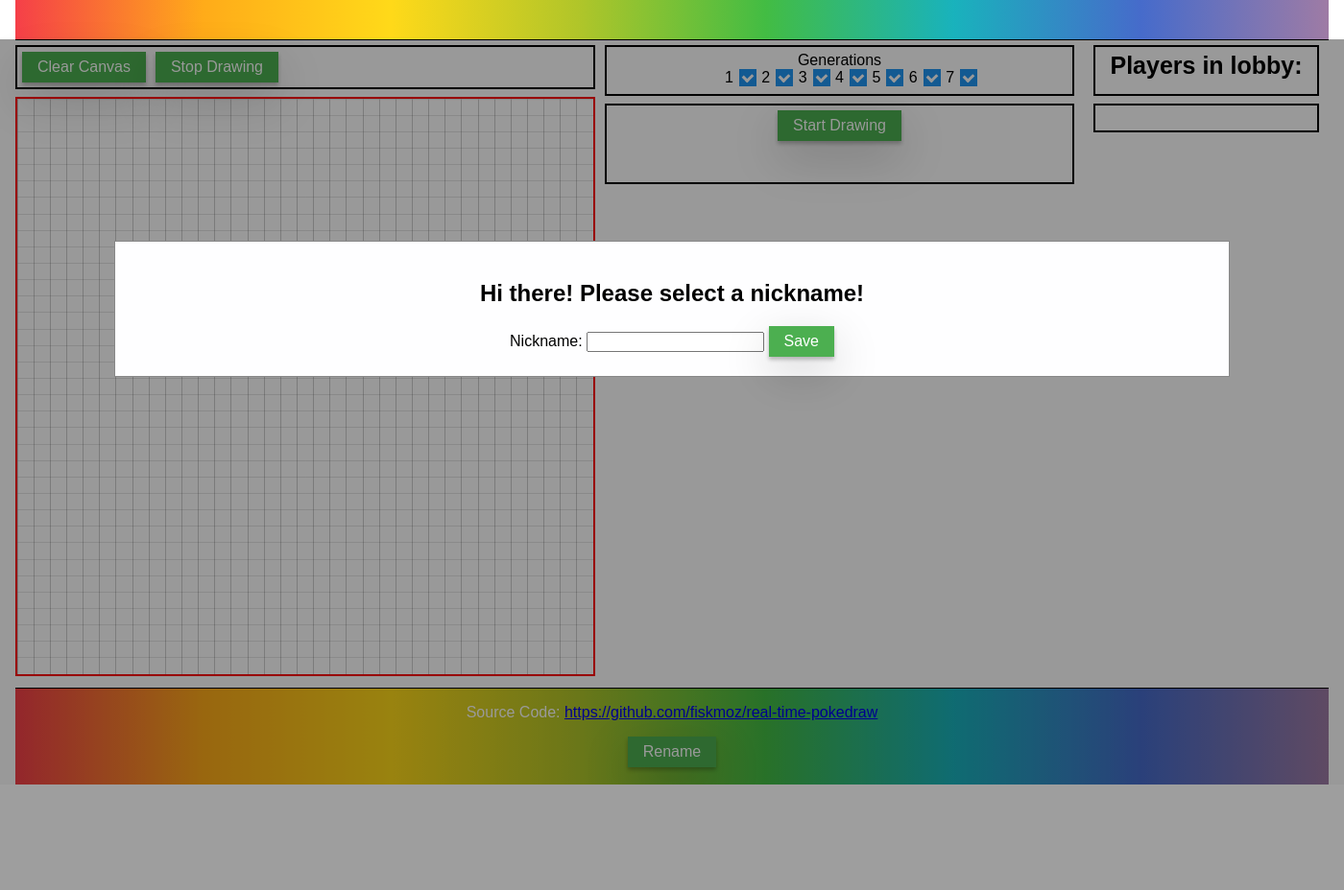
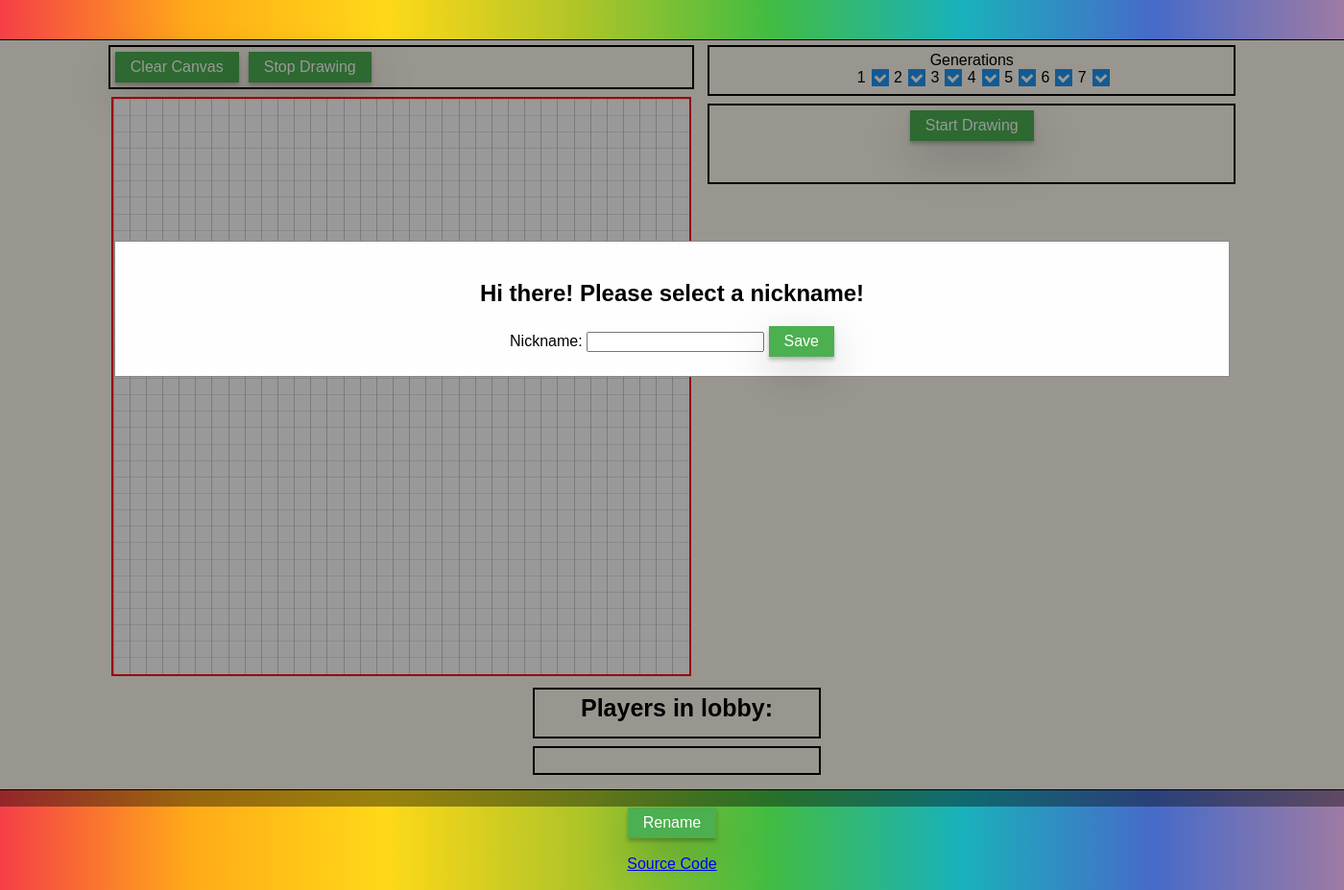
Before and after one commit to fiskmoz/real-time-pokedraw, a PHP site: page /draw.php?x=1 in a window 1400 px wide. Shown: the part 336-1264 px from the top of the page at 96% size. Before the commit the page ends 1154 px from the top, so only its background shows below. Run offline with PHP 8.4, Linux system fonts and the light colour scheme; data that the repository does not hold is empty; some libraries are stand-ins or nearby versions.

Commit message:
cleaner design and change to propper naming structure

```diff
--- a/components/footer.html
+++ b/components/footer.html
@@ -1,11 +1,9 @@
 <div class="footer">
-    <p>
-    Source Code:
-    <a href="https://github.com/fiskmoz/real-time-pokedraw">
-      https://github.com/fiskmoz/real-time-pokedraw</a
-    >
-    </p>
-    <input type="button" id="rename_button" class="button" value="Rename">
+  </br>
+  <input type="button" id="rename_button" class="button" value="Rename">
+  </br>
+  </br>
+  <a href="https://github.com/fiskmoz/real-time-pokedraw">Source Code</a>
   </br>
   </br>
 </div>
--- a/draw.php
+++ b/draw.php
@@ -23,50 +23,48 @@ print <<<EOF
     </head>
     <body>
         $modal
-        <div class="flexcontainer">
-            <div class="fixedWidth650">
-                <div>
-                    <div class="painter_header">
-                        <div id=picker ></div>
-                        <input type="button" class="button" value="Clear Canvas" onclick="clear_canvas()">
-                        <input type="button" class="button" value="Stop Drawing" onclick="stop_drawing()">
-                        <div class="drawing_status">
-                            <div id="timer"></div>
-                        </div>
+        <div class="drawing-wrapper">
+            <div class="draw-canvas-wrapper">
+                <div class="painter-header">
+                    <div id=picker ></div>
+                    <input type="button" class="button" value="Clear Canvas" onclick="clear_canvas()">
+                    <input type="button" class="button" value="Stop Drawing" onclick="stop_drawing()">
+                    <div class="drawing-status">
+                        <div id="timer"></div>
                     </div>
-                    <canvas id=draw_canvas class="draw_canvas_watching" name="$x,$y" width=600 height=600></canvas>
                 </div>
+                <canvas id=draw_canvas class="draw-canvas watching" name="$x,$y" width=600 height=600></canvas>
             </div>
-            <div class="fixedWidth550">
+            <div class="generation-selection-wrapper">
                 <div class="centered">
-                    <div class="info_header">
+                    <div class="info-header">
                         Generations
                         </br>
-                        <label class="checkbox_container" for="gen1"> 1
+                        <label class="checkbox-container" for="gen1"> 1
                             <input type="checkbox" name="gen1" id="gen1" value="1" checked>
                             <span class="checkmark"></span>
                         </label>
-                        <label class="checkbox_container" for="gen2"> 2
+                        <label class="checkbox-container" for="gen2"> 2
                             <input type="checkbox" name="gen2" id="gen2" value="2" checked>
                             <span class="checkmark"></span>
                         </label>
-                        <label class="checkbox_container" for="gen3"> 3
+                        <label class="checkbox-container" for="gen3"> 3
                             <input type="checkbox" name="gen3" id="gen3" value="3" checked>
                             <span class="checkmark"></span>
                         </label>
-                        <label class="checkbox_container" for="gen4"> 4
+                        <label class="checkbox-container" for="gen4"> 4
                             <input type="checkbox" name="gen4" id="gen4" value="4" checked>
                             <span class="checkmark"></span>
                         </label>
-                        <label class="checkbox_container" for="gen5"> 5
+                        <label class="checkbox-container" for="gen5"> 5
                             <input type="checkbox" name="gen5" id="gen5" value="5" checked>
                             <span class="checkmark"></span>
                         </label>
-                        <label class="checkbox_container" for="gen6"> 6
+                        <label class="checkbox-container" for="gen6"> 6
                             <input type="checkbox" name="gen6" id="gen6" value="6" checked>
                             <span class="checkmark"></span>
                         </label>
-                        <label class="checkbox_container" for="gen7"> 7
+                        <label class="checkbox-container" for="gen7"> 7
                             <input type="checkbox" name="gen7" id="gen7" value="7" checked>
                             <span class="checkmark"></span>
                         </label>
@@ -78,9 +76,9 @@ print <<<EOF
                     </div>
                 </div>
             </div>
-            <div class="fixedWidth550">
+            <div class="players-in-lobby-wrapper">
                 <div class="centered">
-                    <div class="info_header drawing_status">
+                    <div class="info-header drawing-status">
                         <b>Players in lobby:</b>
                     </div>
                     <div class="user-info">
--- a/index.php
+++ b/index.php
@@ -18,8 +18,8 @@ print <<<EOF
     </head>
     <body>
         $modal
-        <div id="canvas_wrapper">
-            <canvas id=preview_canvas></canvas>
+        <div id="canvas_wrapper" class="preview-canvas-wrapper">
+            <canvas id=preview_canvas class="preview-canvas" ></canvas>
         </div>
     </body>
     <footer>
--- a/styling/main.css
+++ b/styling/main.css
@@ -35,53 +35,12 @@ footer {
 }
 
 body {
-  background-color: rgb(255, 255, 255);
-  margin-left: 16px;
-  margin-right: 16px;
+  background-color: floralwhite;
+  margin-left: 0px;
+  margin-right: 0px;
   margin-top: 0px;
   margin-bottom: 0px;
   font-family: Arial, Helvetica, sans-serif;
-}
-
-#canvas_wrapper {
-  position: relative;
-  width: 100%;
-  text-align: center;
-  padding-top: 5px;
-  padding-bottom: 5px;
-  border-top: #000000 1px solid;
-  border-bottom: #000000 1px solid;
-}
-
-#preview_canvas {
-  border: 1px #000000 solid;
-  cursor: pointer;
-}
-
-.draw_canvas_watching {
-  margin: 8px 0 8px 0px;
-  border: 2px red solid;
-}
-
-.draw_canvas_drawing {
-  margin: 8px 0 8px 0px;
-  border: 2px forestgreen solid;
-}
-
-#selectedBox {
-  border: 2px rgba(20, 20, 11, 0.9) solid;
-  background-color: rgba(0, 0, 255, 0.3);
-  position: absolute;
-  pointer-events: none;
-}
-
-.fixedWidth550 {
-  width: 550px;
-  padding-left: 10px;
-  padding-right: 10px;
-}
-.fixedWidth650 {
-  width: 650px;
 }
 
 .centered {
@@ -90,28 +49,87 @@ body {
   text-align: center;
 }
 
-.flexcontainer {
-  display: flex;
+.preview-canvas-wrapper {
+  position: relative;
+  width: 100%;
+  text-align: center;
+  padding-top: 5px;
+  padding-bottom: 5px;
+  border-top: #000000 1px solid;
+}
+
+.preview-canvas {
+  border: 1px #000000 solid;
+  cursor: pointer;
+  background-color: white;
+}
+
+.draw-canvas-wrapper {
+  display: inline-block;
+  max-width: 610px;
+  min-width: 610px;
+  vertical-align: top;
+}
+
+.draw-canvas {
+  margin: 8px 0 8px 0px;
+  background-color: white;
+}
+
+.watching {
+  border: 2px red solid;
+}
+
+.drawing {
+  border: 2px forestgreen solid;
+}
+
+.selected-box {
+  border: 2px rgba(20, 20, 11, 0.9) solid;
+  background-color: rgba(0, 0, 255, 0.3);
+  position: absolute;
+  pointer-events: none;
+}
+
+.players-in-lobby-wrapper {
+  display: inline-block;
+  padding-left: 10px;
+  max-width: 400px;
+  min-width: 300px;
+  vertical-align: top;
+}
+
+.generation-selection-wrapper {
+  display: inline-block;
+  padding-left: 10px;
+  max-width: 600px;
+  min-width: 550px;
+  vertical-align: top;
+}
+
+.drawing-wrapper {
+  display: inline-block;
+  width: 100%;
+  text-align: center;
   border-top: black 1px solid;
   padding-top: 5px;
 }
 
-.painter_header {
+.painter-header {
   border: black 2px solid;
-  max-width: 610px;
   max-height: 40px;
   padding: 5px;
   display: flex;
 }
 
-.info_header {
+.info-header {
   height: 39px;
   border: black 2px solid;
   padding: 5px;
   font-size: 16px;
 }
 
-.checkbox_container {
+.checkbox-container {
   display: inline-block;
   position: relative;
   cursor: pointer;
@@ -121,7 +139,7 @@ body {
   user-select: none;
 }
 
-.checkbox_container input {
+.checkbox-container input {
   position: absolute;
   opacity: 0;
   cursor: pointer;
@@ -138,11 +156,11 @@ body {
   background-color: #eee;
 }
 
-.checkbox_container:hover input ~ .checkmark {
+.checkbox-container:hover input ~ .checkmark {
   background-color: #ccc;
 }
 
-.checkbox_container input:checked ~ .checkmark {
+.checkbox-container input:checked ~ .checkmark {
   background-color: #2196f3;
 }
 
@@ -152,11 +170,11 @@ body {
   display: none;
 }
 
-.checkbox_container input:checked ~ .checkmark:after {
+.checkbox-container input:checked ~ .checkmark:after {
   display: block;
 }
 
-.checkbox_container .checkmark:after {
+.checkbox-container .checkmark:after {
   left: 5px;
   top: 3px;
   width: 5px;
@@ -168,7 +186,7 @@ body {
   transform: rotate(45deg);
 }
 
-.checkbox_container + .checkbox_container {
+.checkbox-container + .checkbox-container {
   margin-left: 25px;
 }
 
@@ -185,7 +203,6 @@ body {
   padding: 5px;
   border: black 2px solid;
   margin-bottom: 15px;
-  min-width: 210px;
 }
 
 .pickr {
@@ -200,6 +217,7 @@ body {
   padding: 7px 16px;
   text-align: center;
   text-decoration: none;
+  cursor: pointer;
   display: inline-block;
   font-size: 16px;
   box-shadow: 0 3px 4px 0 rgba(0, 0, 0, 0.24), 0 17px 50px 0 rgba(0, 0, 0, 0.19);
@@ -216,7 +234,7 @@ body {
   margin-left: 10px;
 }
 
-.drawing_status {
+.drawing-status {
   font-size: 25px;
   text-align: center;
   margin: auto;
```
Also changed, not shown: draw.js (+55 -45 lines), globals/globals.js (+12 -13 lines), index.js (+16 -15 lines).
